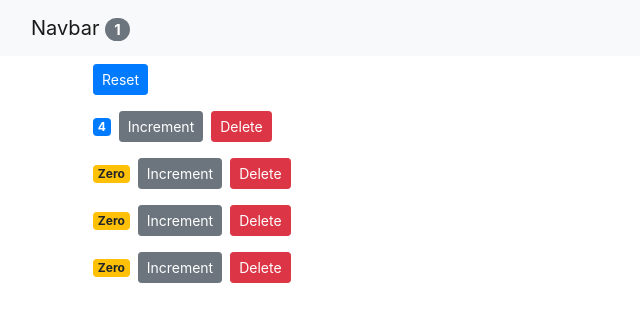
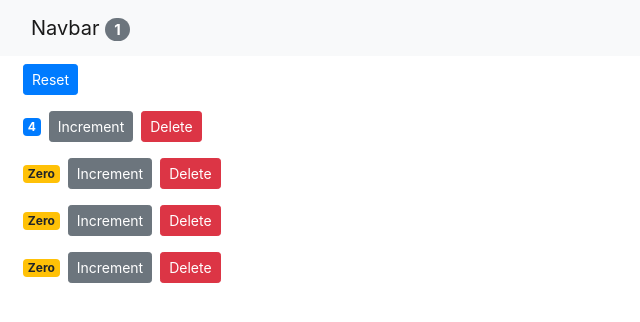
Before and after one commit to borislavdostov/counter-app, a React (Create React App) app: page / in a window 1280 px wide. Shown: the top 322 px of the page, without its empty margins (0-640 px from the left). Built offline with nearby package versions, Linux system fonts and the light colour scheme.

Commit message:
Update App.js

```diff
--- a/src/App.js
+++ b/src/App.js
@@ -38,7 +38,7 @@ class App extends Component {
     return (
       <React.Fragment>
         <NavBar totalCounters={this.state.counters.filter(c => c.value > 0).length} />
-        <main className="container">
+        <main className="container-fluid">
           <Counters
             counters={this.state.counters}
             onReset={this.handleReset}
```
